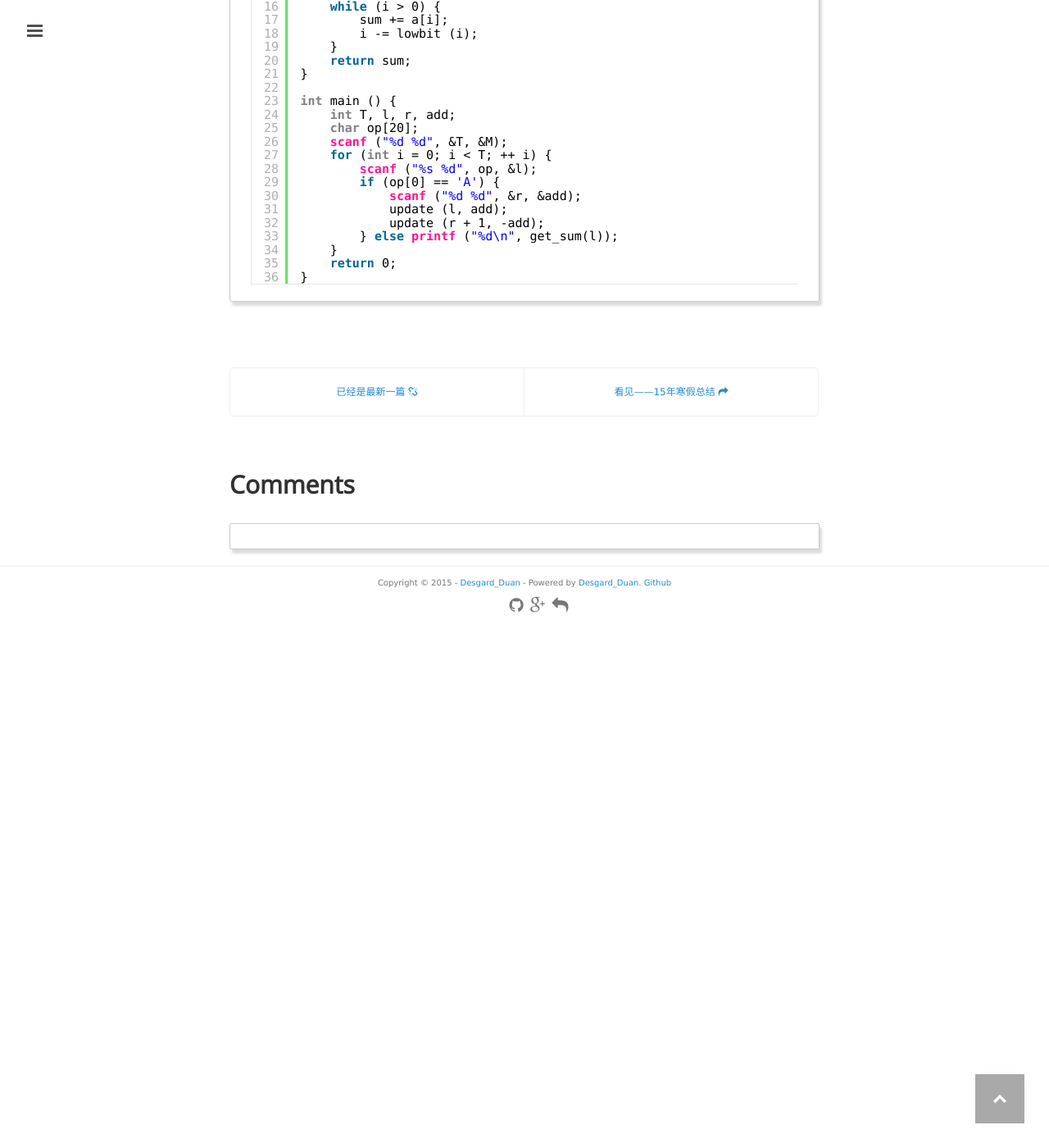
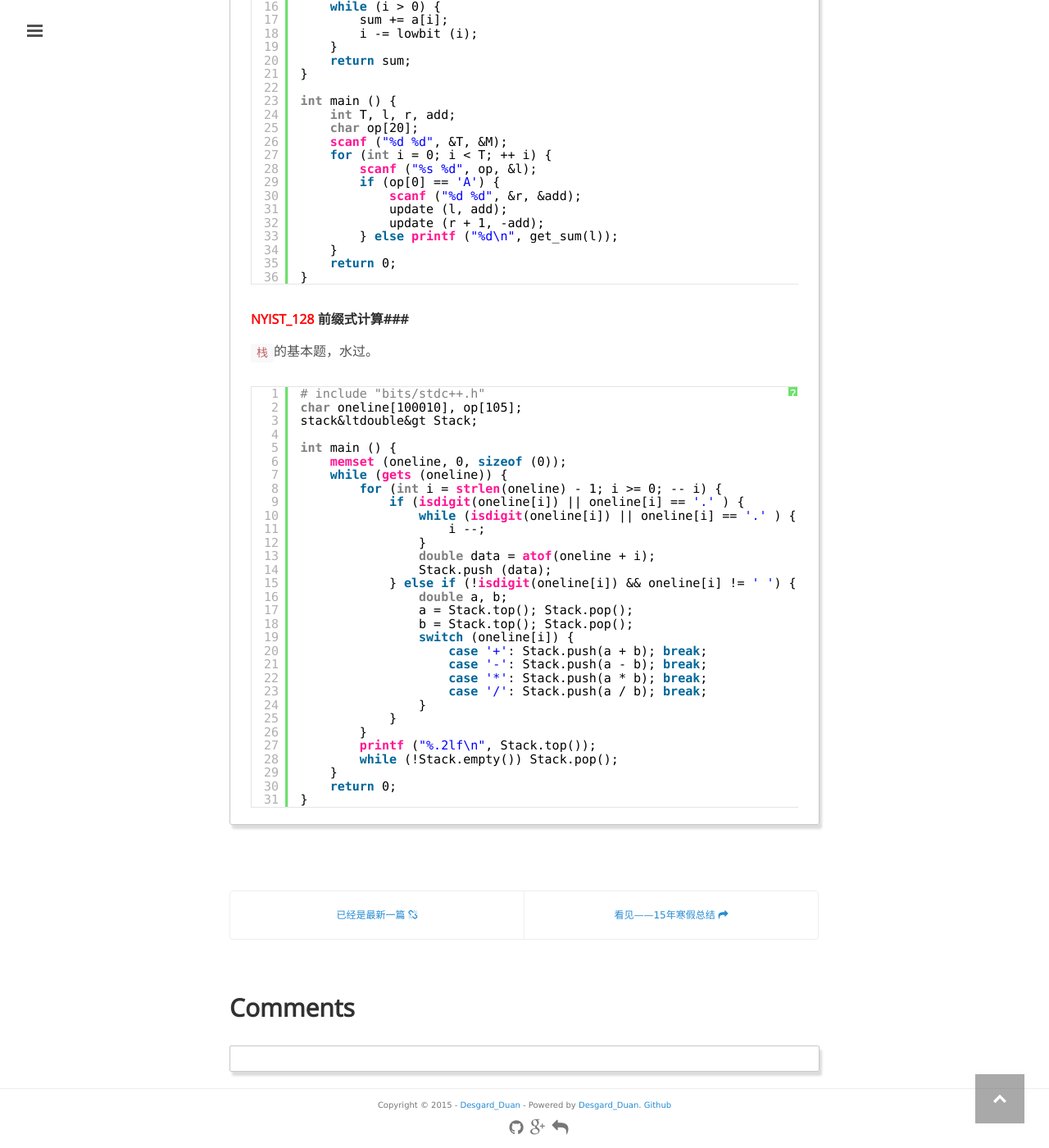
Before and after one commit to Desgard/desgard.github.com, a Jekyll site: the page built from _posts/2015-03-08-new_semester_program.md, in a window 1280 px wide and 1400 px high, scrolled down 8676 px. Shown: the whole window at 82% size. Built offline with Jekyll 4.4.1, drawn with Linux system fonts in a browser that asks for light colours; Markdown is read by kramdown in place of the engine named in the settings; comment, search, counter and statistics services are not loaded.

Commit message:
2015-3-15 update

```diff
--- a/_posts/2015-03-08-new_semester_program.md
+++ b/_posts/2015-03-08-new_semester_program.md
@@ -501,3 +501,41 @@ int main () {
 
 </pre>
 </div>
+
+###<font color="red">NYIST_128</font> 前缀式计算###
+<code>栈</code>的基本题，水过。
+<div>
+<pre class="brush: cpp">
+#include "bits/stdc++.h"
+char oneline[100010], op[105];
+stack&ltdouble&gt Stack;
+
+int main () {
+    memset (oneline, 0, sizeof (0));
+    while (gets (oneline)) {
+        for (int i = strlen(oneline) - 1; i >= 0; -- i) {
+            if (isdigit(oneline[i]) || oneline[i] == '.' ) {
+                while (isdigit(oneline[i]) || oneline[i] == '.' ) {
+                    i --;
+                }
+                double data = atof(oneline + i);
+                Stack.push (data);
+            } else if (!isdigit(oneline[i]) && oneline[i] != ' ') {
+                double a, b;
+                a = Stack.top(); Stack.pop();
+                b = Stack.top(); Stack.pop();
+                switch (oneline[i]) {
+                    case '+': Stack.push(a + b); break;
+                    case '-': Stack.push(a - b); break;
+                    case '*': Stack.push(a * b); break;
+                    case '/': Stack.push(a / b); break;
+                }
+            }
+        }
+        printf ("%.2lf\n", Stack.top());
+        while (!Stack.empty()) Stack.pop();
+    }
+    return 0;
+}
+</pre>
+</div>
```
